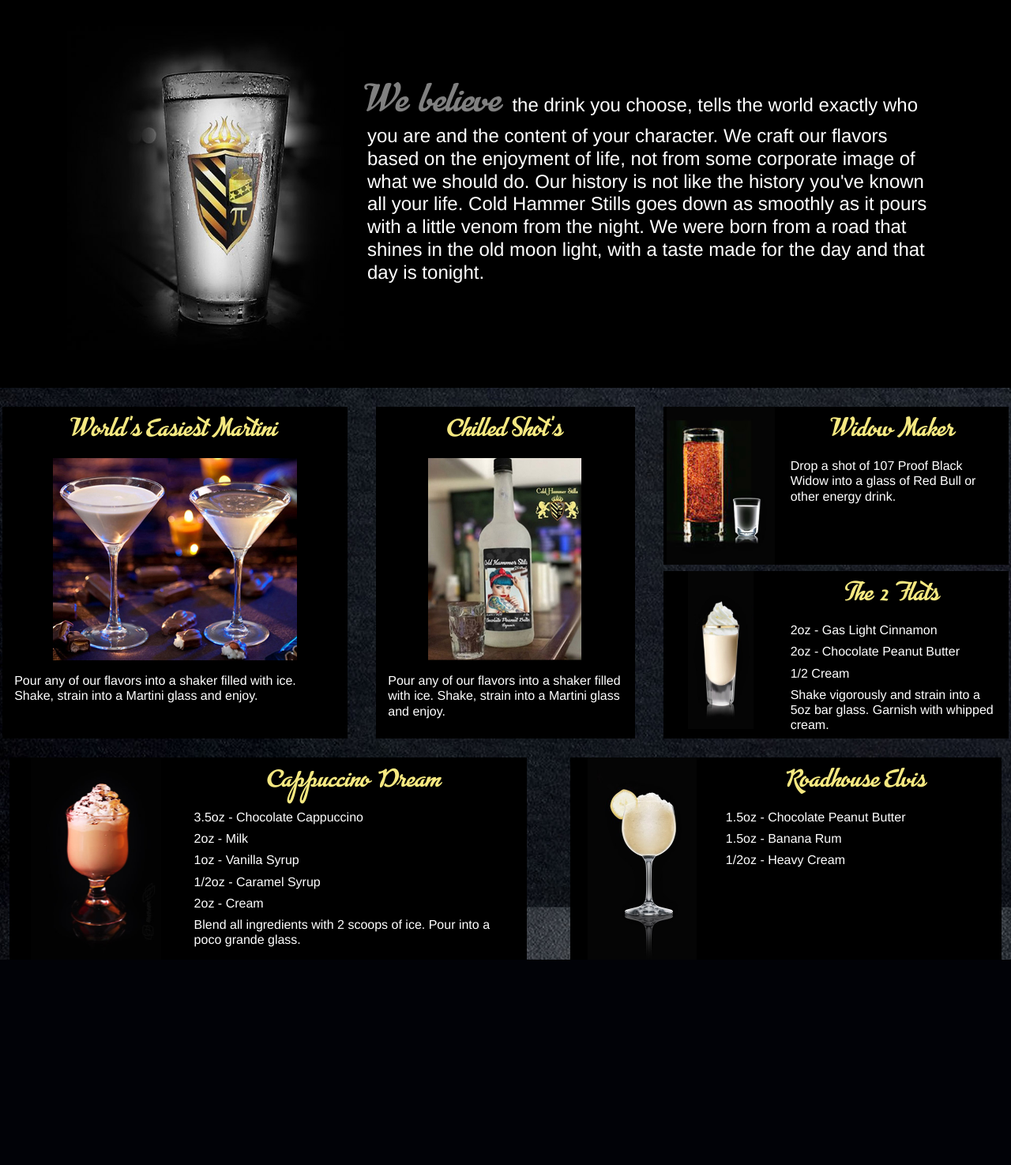
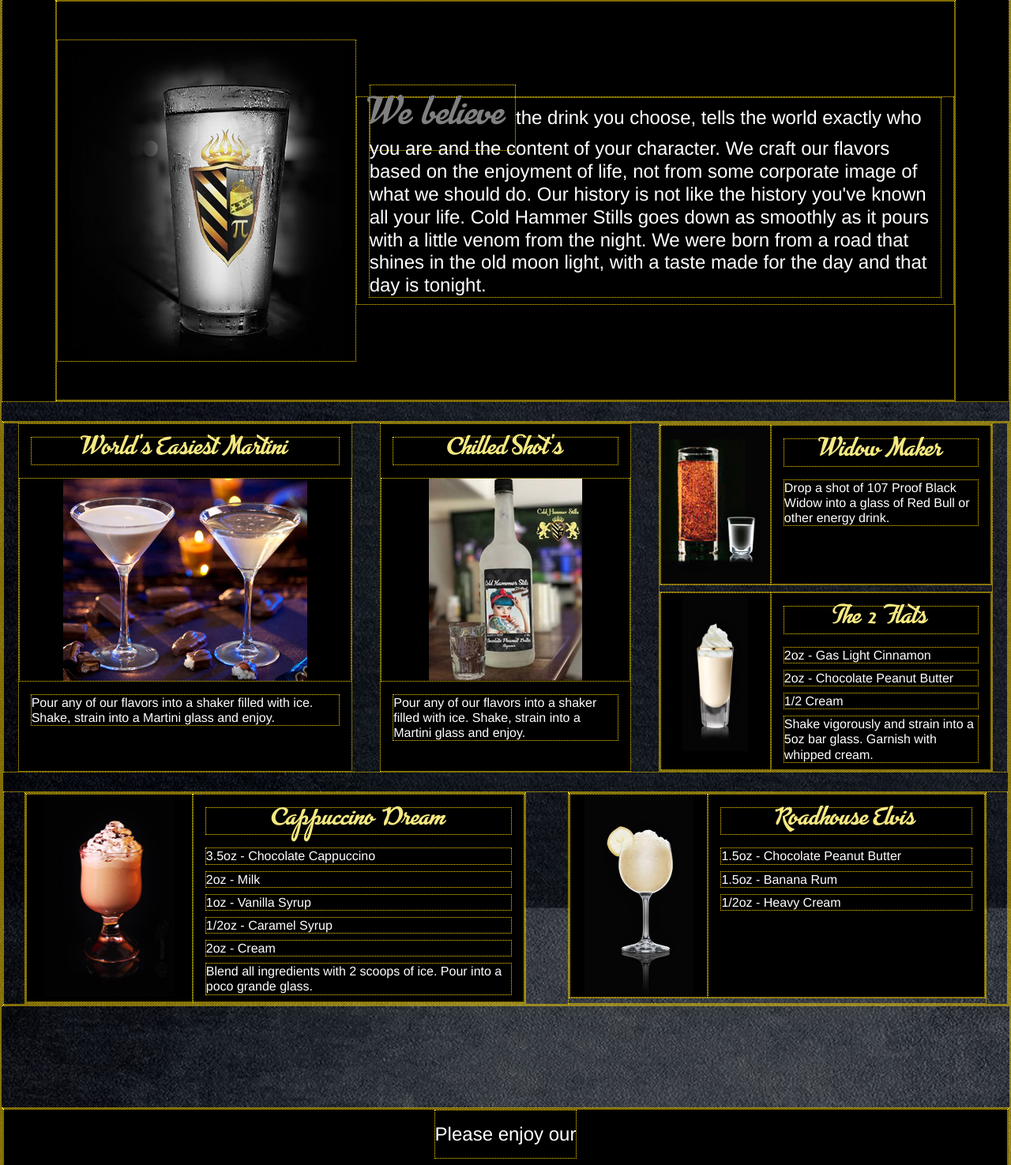
Before and after one commit to adamnorton2024/coldhammer, a PHP site: page /main.html in a window 1280 px wide. Shown: the part 1048-2523 px from the top of the page at 79% size. Before the commit the page ends 2263 px from the top, so only its background shows below. Run offline with PHP 8.4, Linux system fonts and the light colour scheme.

Commit message:
fixed issue with sections having negative margins.

```diff
--- a/assets/css/style.css
+++ b/assets/css/style.css
@@ -4,9 +4,9 @@
 
 /* Gold Color = #f5e880 */
 
-/* * {
+* {
     border: 1px dotted gold;
-} */
+}
 
 @font-face {
     font-family: 'advertising_scriptbold';
@@ -119,7 +119,7 @@
   margin: 0px;
 }
 
-.cocktail {
+.cocktail, .video {
   background-color: black;
   color: white;
 }
--- a/index.html
+++ b/index.html
@@ -29,7 +29,7 @@
                         </div>
                     </div>
                     <h1 class="font-weight-light text-white mt-5">You must be 21 years of age to visit this site!</h1>
-                    <button type="button" class="btn btn-gold btn-lg mt-3 text-book-black"><a href="./main.html">ENTER SITE</a></button>
+                    <a href="/main.html"><button type="button" class="btn btn-gold btn-lg mt-3 text-book-black">ENTER SITE</button></a>
                 </div>
             </div>
         </div>
--- a/main.html
+++ b/main.html
@@ -97,7 +97,7 @@
 
     <section class="mt-4" id="cocktails">
         <div class="">
-            <div class="row d-flex justify-content-around">
+            <div class="row d-flex justify-content-around mx-0">
                 <div class="col-md-4 cocktail text-book">
                     <h3 class="font-adv-bold text-center my-3">World's Easiest Martini</h3>
                     <div class="row d-flex justify-content-center">
@@ -138,7 +138,7 @@
                     </div>
                 </div>
             </div>
-            <div class="row mt-4 d-flex justify-content-around">
+            <div class="row mt-4 d-flex justify-content-around mx-0">
                 <div class="col-md-6">
                     <div class="row">
                         <div class="col-4 cocktail text-book d-flex justify-content-center">
@@ -171,6 +171,31 @@
             </div>
         </div>
     </section>
+
+    <section class="scene">
+        <div class="video">
+            <div class="row mx-0">
+                <h4 class="text-center mx-auto py-3">Please enjoy our</h4>
+            </div>
+            <div class="row d-flex justify-content-around mx-0">
+                <div class="col-md-5">
+                    <iframe width="560" height="315"
+                        src="https://www.youtube.com/embed/sxE-JwTdhtc?modestbranding=1&iv_load_policy=3&rel=0" frameborder="0"
+                        allow="accelerometer; autoplay; encrypted-media; gyroscope; picture-in-picture" allowfullscreen></iframe>
+                </div>
+                <div class="col-md-5">
+                    <iframe width="560" height="315"
+                        src="https://www.youtube.com/embed/NcKsfEysY4w?modestbranding=1&iv_load_policy=3&rel=0" frameborder="0"
+                        allow="accelerometer; autoplay; encrypted-media; gyroscope; picture-in-picture" allowfullscreen></iframe>
+                </div>
+            </div>
+        </div>
+    </section>
+
+
+
+
+
 
     <!-- Modal -->
     <div class="modal fade" id="flavorModal" tabindex="-1" role="dialog" aria-labelledby="flavorModalLabel"
```
Also changed, not shown: assets/images/vid_bike.jpg (added), assets/images/vid_whiskeyglass.jpg (added).
